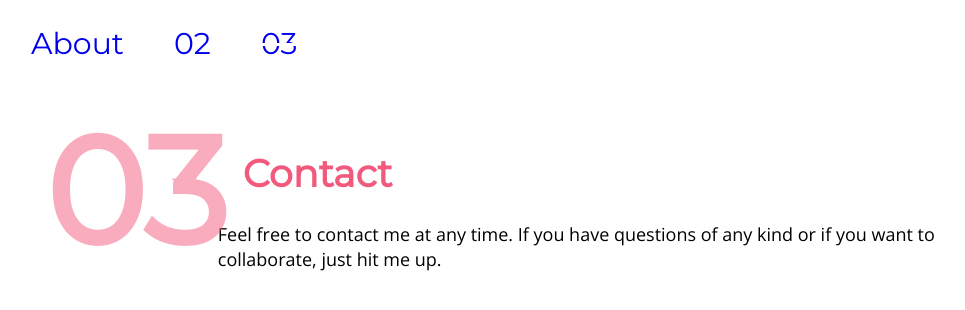
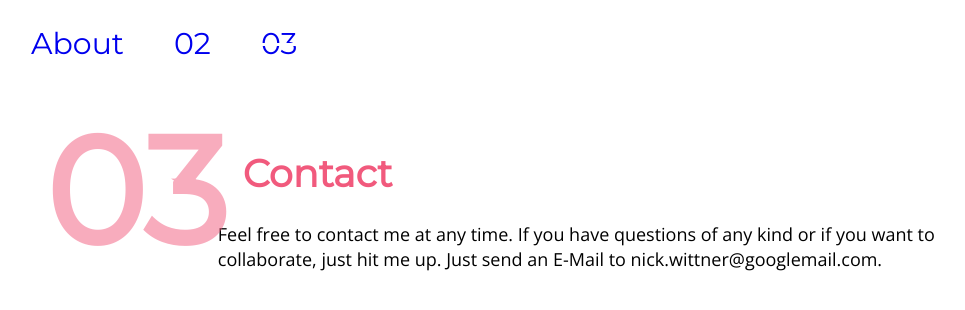
Before and after one commit to NWittner/nicolas.github.io, a plain HTML site: page contact.html in a window 1280 px wide. Shown: the whole page, without its empty margins (19-984 px from the left). Drawn offline with nearby package versions, Linux system fonts and the light colour scheme.

Commit message:
no message

```diff
--- a/contact.html
+++ b/contact.html
@@ -42,7 +42,7 @@
   <h1>Contact</h1>
 
   <p>
-    Feel free to contact me at any time. If you have questions of any kind or if you want to collaborate, just hit me up.
+    Feel free to contact me at any time. If you have questions of any kind or if you want to collaborate, just hit me up. Just send an E-Mail to nick.wittner@googlemail.com.
   </p>
 
 
```
